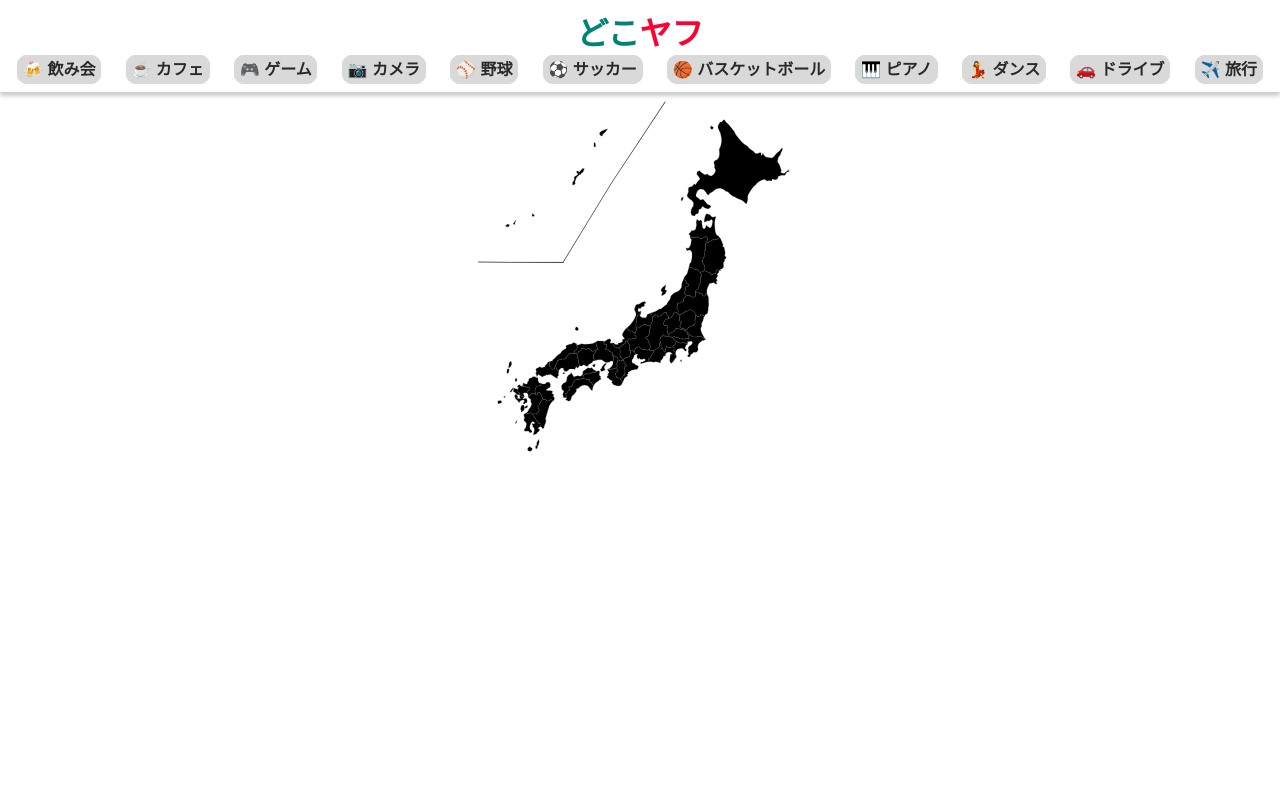
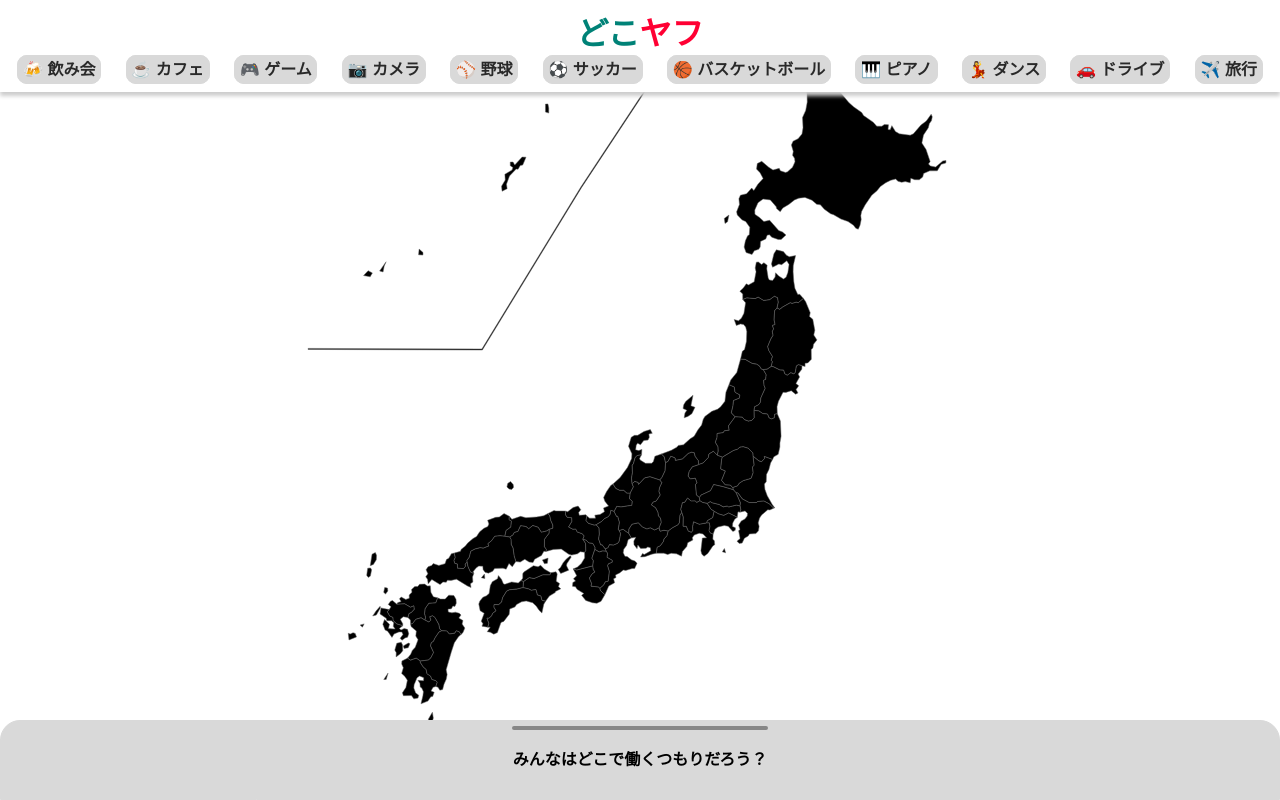
Before and after one commit to ExpectBonus/doko-yahoo, a Vue app in the folder front/: page /map in a window 1280 px wide. Built offline with nearby package versions, Linux system fonts and the light colour scheme.

Commit message:
add: 下部ドロワーの配置

```diff
--- a/front/src/App.vue
+++ b/front/src/App.vue
@@ -13,3 +13,11 @@
 		}),
 	};
 </script>
+
+<style>
+	#app {
+		width: 100%;
+		height: 100%;
+		position: relative;
+	}
+</style>
--- a/front/src/views/MapView.vue
+++ b/front/src/views/MapView.vue
@@ -6,6 +6,9 @@
 		</header>
 		<div class="contents">
 			<Map :populationParameters="selectedHobbies" />
+		</div>
+		<div class="drawer-header">
+			<p>みんなはどこで働くつもりだろう？</p>
 		</div>
 	</div>
 </template>
@@ -30,16 +33,20 @@
 <style scoped>
 	#map-view {
 		width: 100%;
+		height: 100%;
 		display: flex;
 		flex-direction: column;
 		align-items: center;
 	}
 	header {
 		width: 100%;
+		position: fixed;
+		top: 0;
 		display: flex;
 		flex-direction: column;
 		align-items: center;
 		padding: 10px;
+		background-color: #ffffff;
 		box-shadow: 0px 4px 4px #cdcdcd;
 	}
 	h1 {
@@ -53,6 +60,31 @@
 	}
 	.contents {
 		width: 100%;
-		height: calc(70vh - 170px);
+		height: 100%;
+	}
+
+	.drawer-header {
+		width: 100%;
+		position: fixed;
+		bottom: 0;
+		height: 80px;
+		display: flex;
+		flex-direction: column;
+		align-items: center;
+		justify-content: center;
+		font-weight: bold;
+		background-color: #d9d9d9;
+		border: 1px solid #d9d9d9;
+		border-radius: 20px 20px 0px 0px;
+	}
+	.drawer-header::before {
+		content: "";
+		display: block;
+		width: 20%;
+		border: 2px solid #878787;
+		border-radius: 2px;
+		position: absolute;
+		top: 5px;
+		left: 40%;
 	}
 </style>
```
